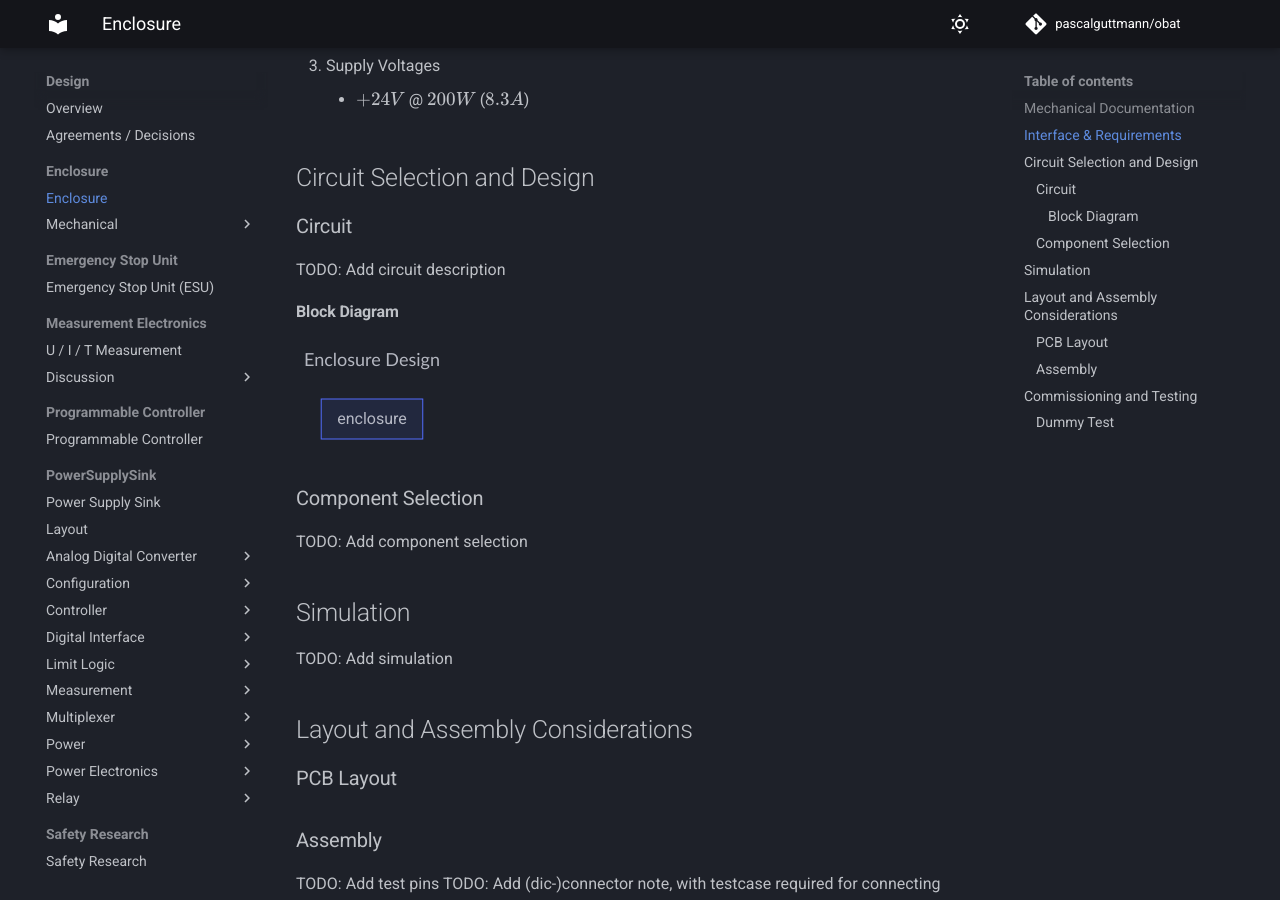
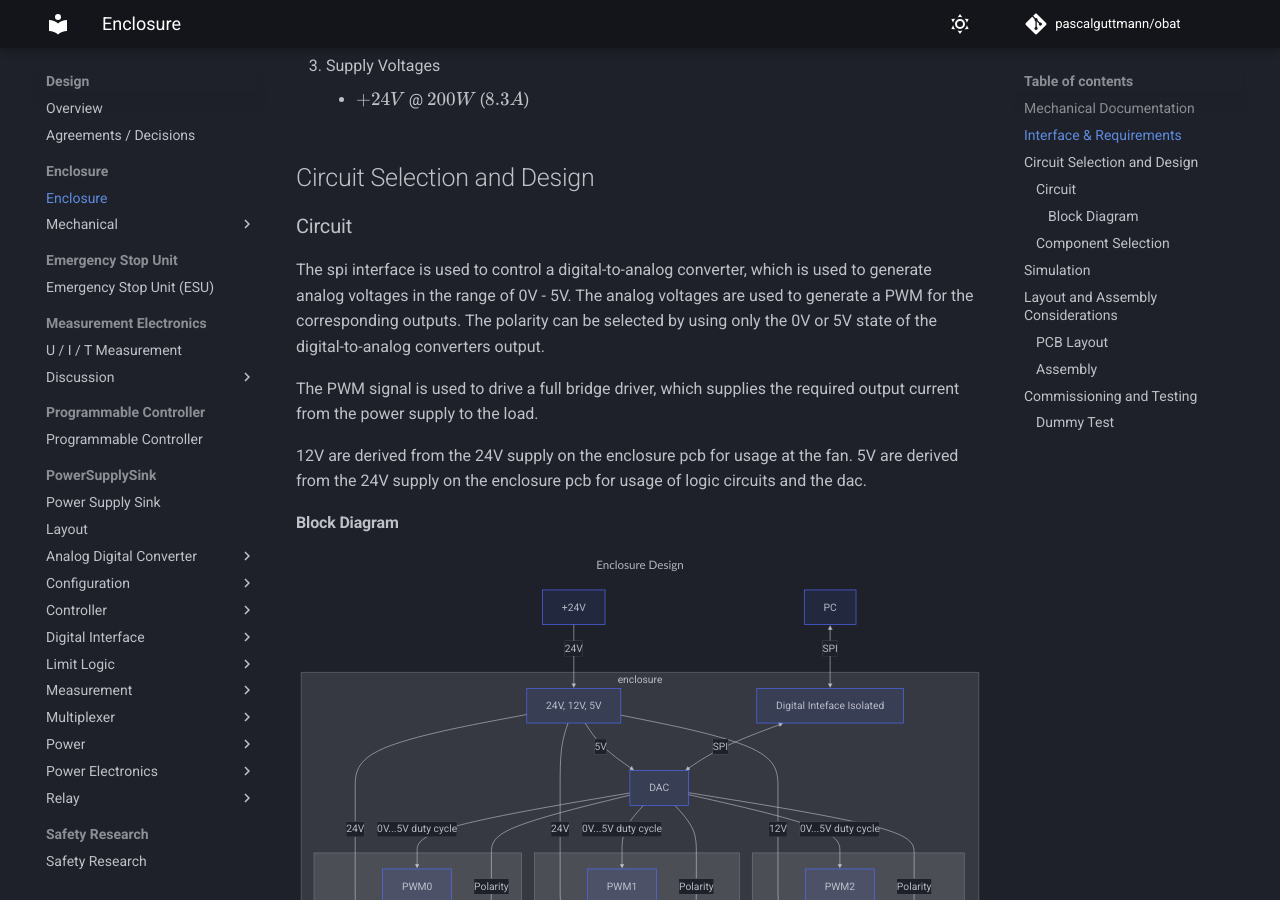
Before and after one commit to pascalguttmann/obat, an MkDocs documentation site: the page built from docs/design/enclosure/enclosure.md, in a window 1280 px wide and 900 px high, scrolled down 894 px. Built offline with MkDocs 1.6.1 and Material for MkDocs 9.7.7, drawn with Linux system fonts in a browser that asks for light colours; comment, search, counter and statistics services are not loaded.

Commit message:
add enclosure circuit description and block diagram

````diff
--- a/docs/design/enclosure/enclosure.md
+++ b/docs/design/enclosure/enclosure.md
@@ -30,7 +30,18 @@ by the WING faculty is provided in [./mechanical/](./mechanical/mechanical.md)
 
 ### Circuit
 
-TODO: Add circuit description
+The spi interface is used to control a digital-to-analog converter, which is
+used to generate analog voltages in the range of 0V - 5V. The analog voltages
+are used to generate a PWM for the corresponding outputs. The polarity can be
+selected by using only the 0V or 5V state of the digital-to-analog converters
+output.
+
+The PWM signal is used to drive a full bridge driver, which supplies the
+required output current from the power supply to the load.
+
+12V are derived from the 24V supply on the enclosure pcb for usage at the fan.
+5V are derived from the 24V supply on the enclosure pcb for usage of logic
+circuits and the dac.
 
 #### Block Diagram
 
@@ -39,11 +50,53 @@ TODO: Add circuit description
 title: Enclosure Design
 ---
 flowchart TB
+ext_power[+24V]
+pc[PC]
 
 subgraph enclosure[enclosure]
     direction TB
 
+    dig_interface[Digital Inteface Isolated]
+    dac[DAC]
+    subgraph ch0[" "]
+        pwm0[PWM0]
+        driver0[Full Bridge 0]
+    end
+    subgraph ch1[" "]
+        pwm1[PWM1]
+        driver1[Full Bridge 1]
+    end
+    subgraph ch2[" "]
+        pwm2[PWM2]
+        driver2[Full Bridge 2]
+    end
+    power[24V, 12V, 5V]
 end
+
+subgraph mechanical[mechanical]
+    direction TB
+
+    heater[Heater, 24V 50W]
+    peltier[Peltier, 24V 144W]
+    fan[Fan 12V 2.4W]
+end
+
+power-->|5V| dac
+pc <-->|SPI| dig_interface <-->|SPI| dac
+
+power -->|24V| driver0
+dac -->|0V...5V duty cycle| pwm0 -->|PWM| driver0 --> heater
+dac -->|Polarity| driver0
+
+power -->|24V| driver1
+dac -->|0V...5V duty cycle| pwm1 -->|PWM| driver1 --> peltier
+dac -->|Polarity| driver1
+
+power -->|12V| driver2
+dac -->|0V...5V duty cycle| pwm2 -->|PWM| driver2 --> fan
+dac -->|Polarity| driver2
+
+ext_power -->|24V| power
 ```
 
 ### Component Selection
````
